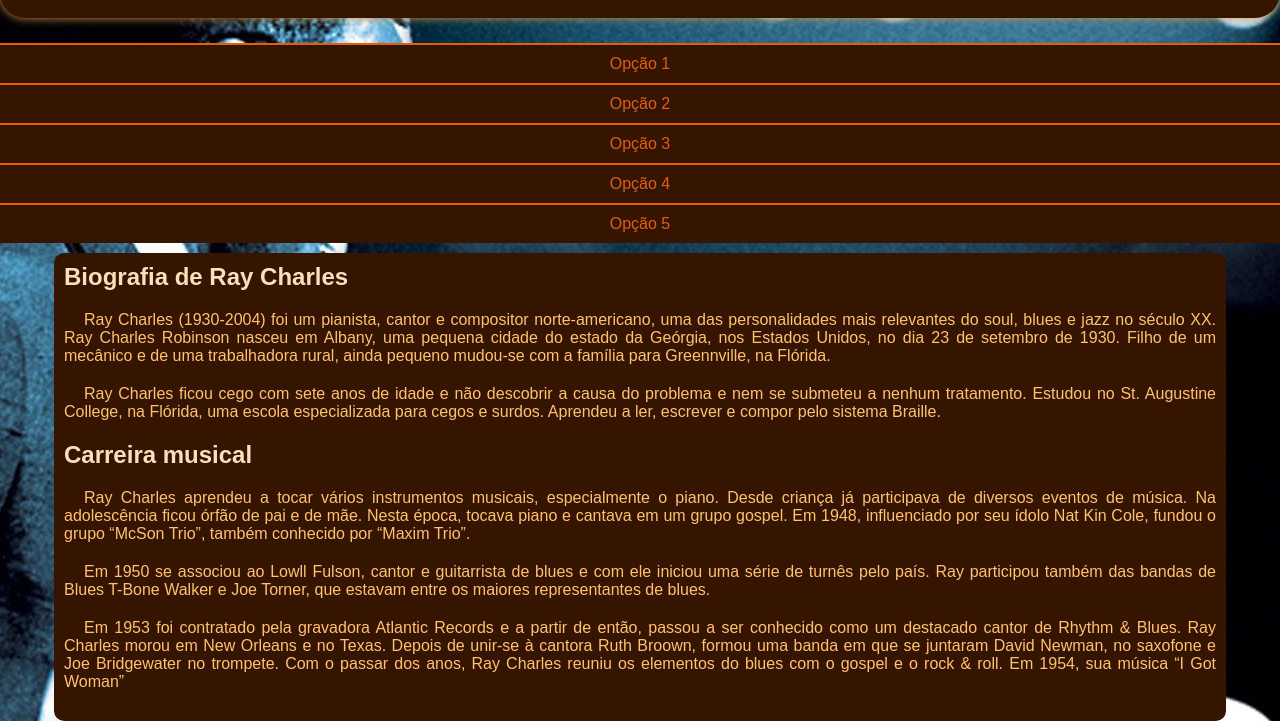
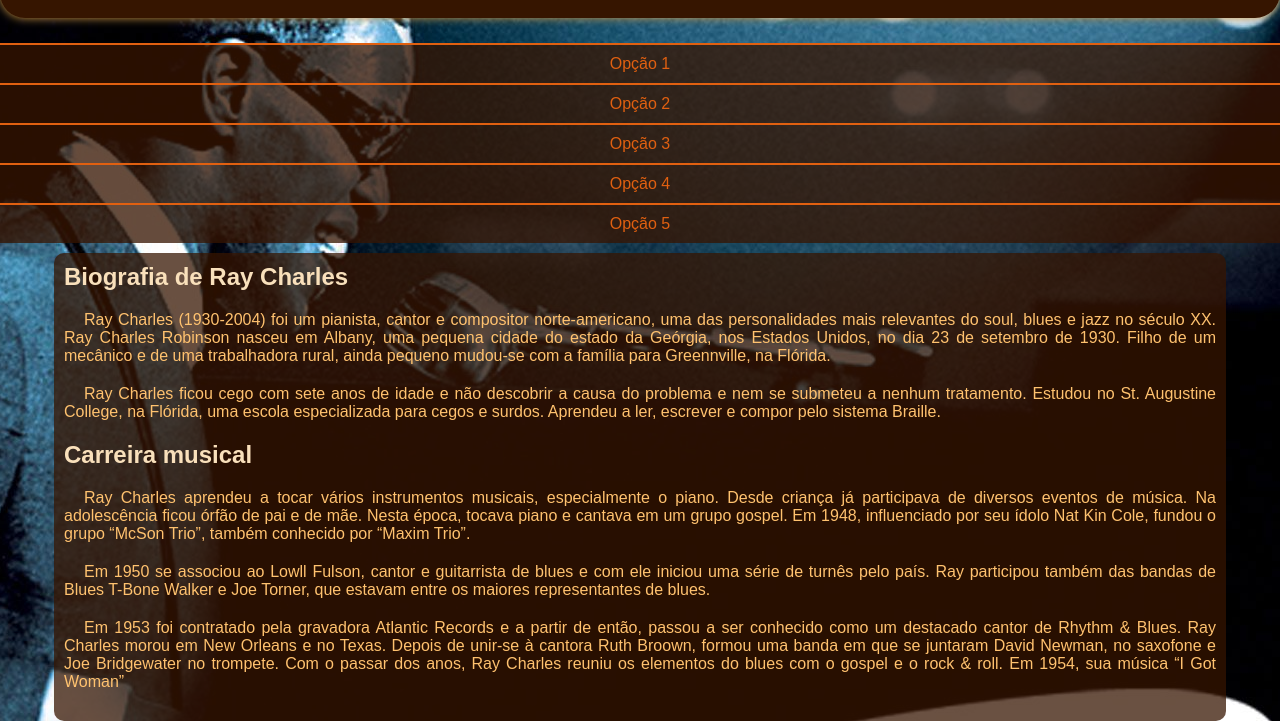
Before and after one commit to Deraniltons/html-css, a plain HTML site: page exercicios/ex026/mq005/index.html in a window 1280 px wide. Shown: the part 144-865 px from the top of the page. Drawn offline with Linux system fonts and the light colour scheme.

Commit message:
alteração de cores no projeto

```diff
--- a/exercicios/ex026/mq005/estilos/style.css
+++ b/exercicios/ex026/mq005/estilos/style.css
@@ -51,19 +51,19 @@ menu > ul> li> a{
     color: #e16010;
     border-top: 2px solid #e16010;
     text-shadow: #1c0a00;
-    background-color: #361500;
+    background-color: #361500c2;
     text-decoration: none;
     text-align: center;
 
 }
 
 menu >ul > li > a:hover{
-    background-color: #603601;
+    background-color: #603501;
 }
 
 main{
     width: 90vw;
-    background-color: #361500;
+    background-color: #361500bd;
     margin: auto;
     padding: 10px;
     border-radius: 10px;
```
Also changed, not shown: exercicios/ex026/mq005/index.html (+2 -0 lines).
